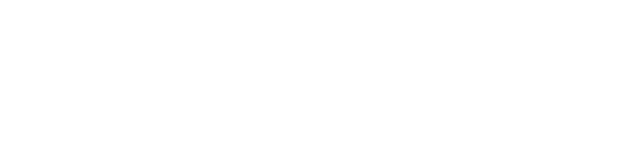
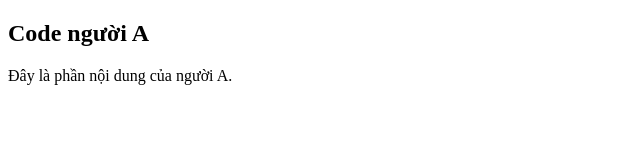
Before and after one commit to tqb180302/F8_K18-HomeWork, a plain HTML site: page BaiTapBuoi1_2/index.html in a window 1280 px wide. Shown: the whole page, without its empty margins (0-640 px from the left). Drawn offline with Linux system fonts and the light colour scheme.

Commit message:
Code A push code

```diff
--- a/BaiTapBuoi1_2/index.html
+++ b/BaiTapBuoi1_2/index.html
@@ -1,10 +1,14 @@
 <!DOCTYPE html>
 <html lang="en">
 <head>
-    <meta charset="UTF-8">
-    <title>Title</title>
+    <meta charset="UTF-8" />
+    <meta name="viewport" content="width=device-width, initial-scale=1.0" />
+    <title>Document</title>
 </head>
 <body>
-
+<section>
+    <h2>Code người A</h2>
+    <p>Đây là phần nội dung của người A.</p>
+</section>
 </body>
 </html>
```
